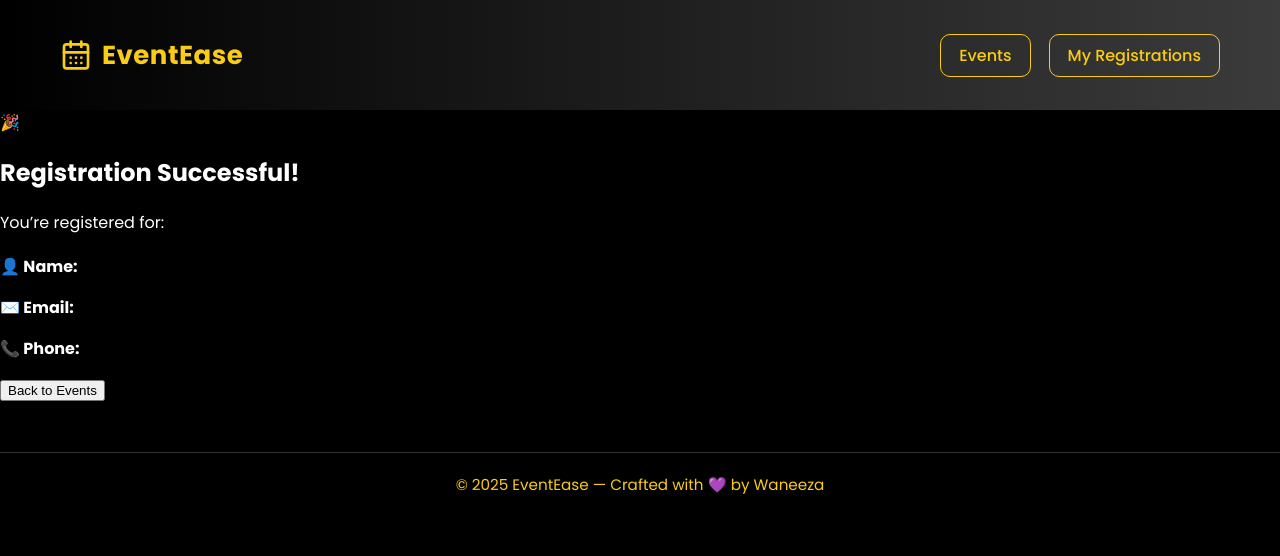
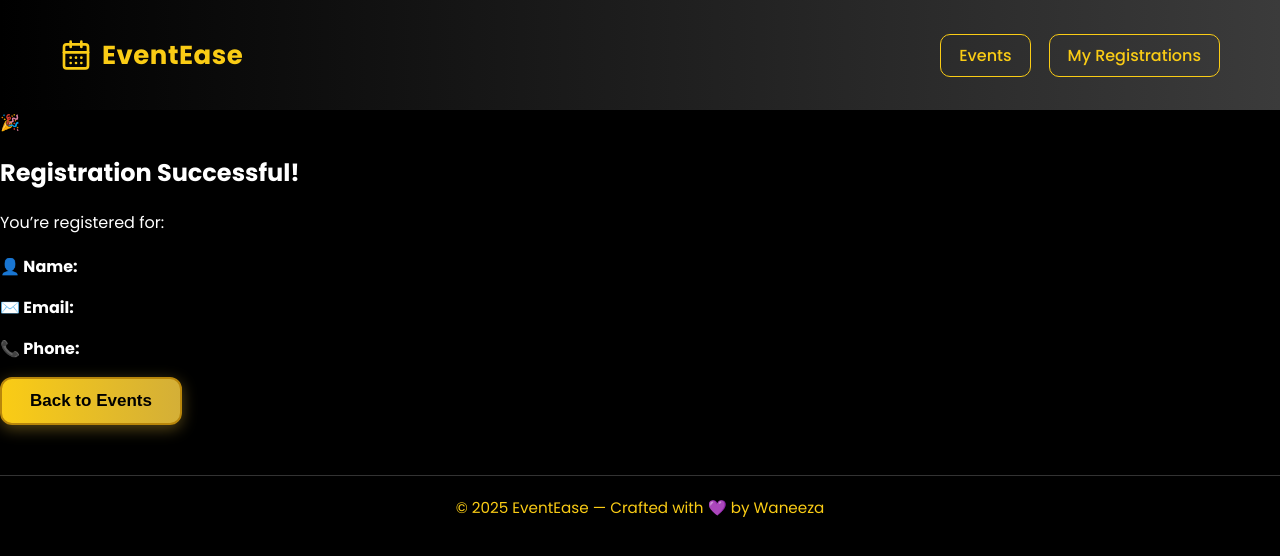
Before and after one commit to Waneezashafiq/eventease, a React (Create React App) app: page /confirmation in a window 1280 px wide. Shown: the top 556 px of the page. Built offline with nearby package versions, Linux system fonts and the light colour scheme.

Commit message:
Refactor button to use custom CSS class
Replaced inline styles with a custom CSS class for the button.

```diff
--- a/src/pages/Confirmation.jsx
+++ b/src/pages/Confirmation.jsx
@@ -1,4 +1,5 @@
 import React from "react";
+import "../styles/global.css";
 import { useLocation, useNavigate } from "react-router-dom";
 
 const Confirmation = () => {
@@ -35,11 +36,9 @@ const Confirmation = () => {
           </p>
         </div>
 
-        <button
-          onClick={() => navigate("/")}
-          className="w-full bg-gradient-to-r from-yellow-500 to-yellow-600 text-black font-semibold py-3 rounded-xl text-lg shadow-lg border border-yellow-700 hover:from-black hover:to-gray-900 hover:text-yellow-400 transition-all duration-300"
-        >
-           Back to Events
+        {/* Custom CSS Class Added */}
+        <button onClick={() => navigate("/")} className="confirm-btn">
+          Back to Events
         </button>
       </div>
     </div>
```
